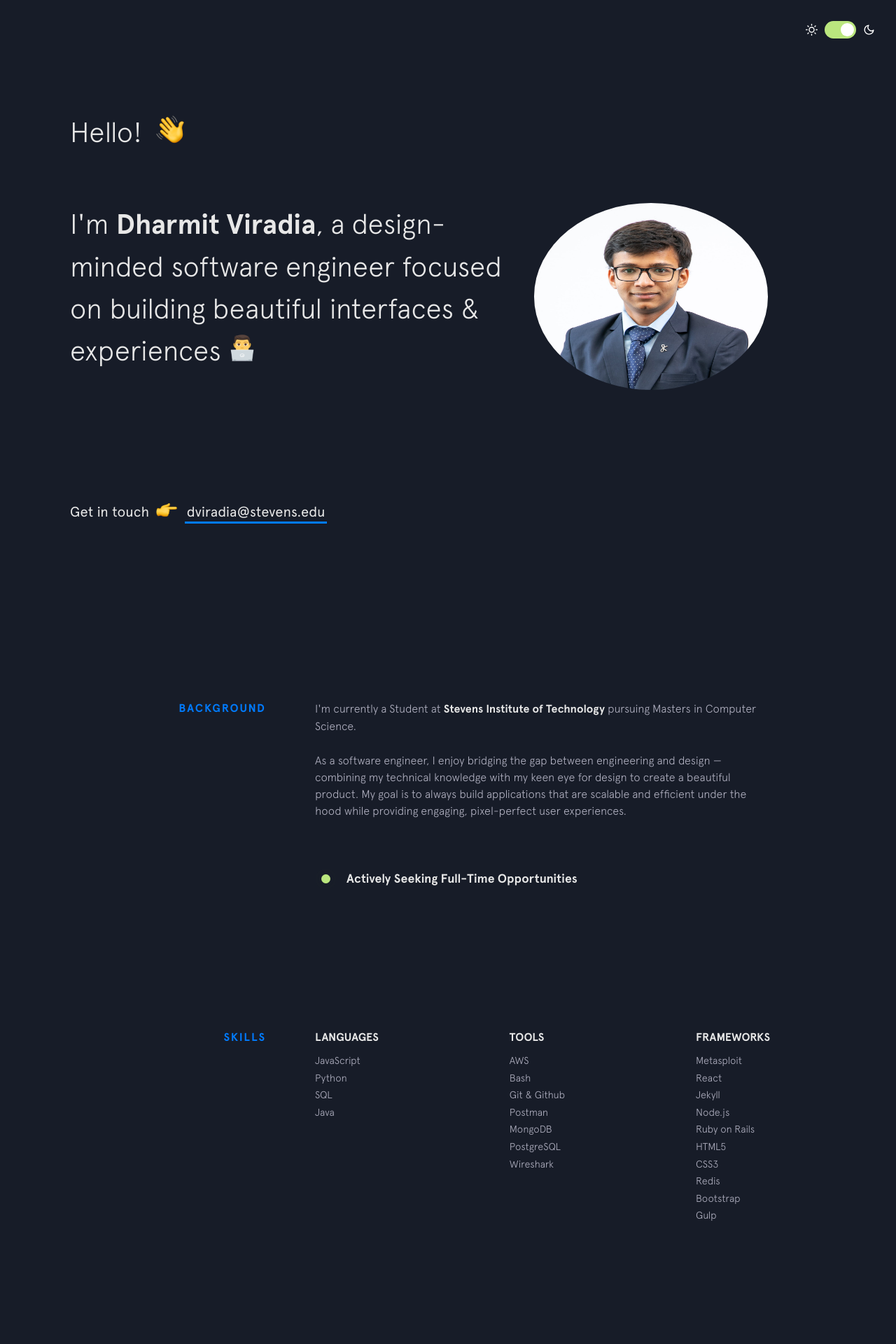
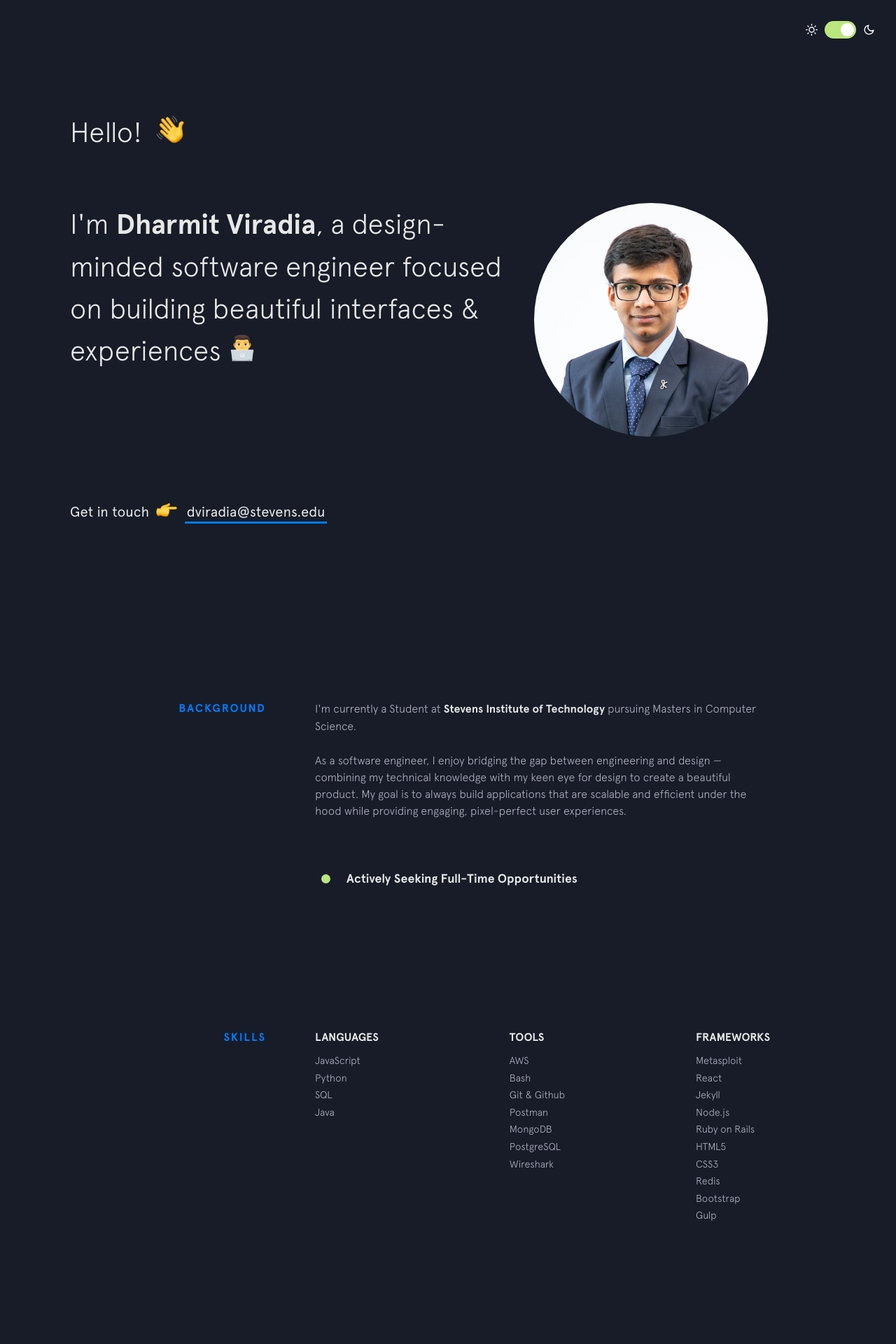
Before and after one commit to dharmitviradia/dharmitviradia.github.io, a Jekyll site: the page built from index.html, in a window 1280 px wide. Shown: the top 1920 px of the page at 70% size. Built offline with Jekyll 4.4.1, drawn with Linux system fonts in a browser that asks for light colours; nearby versions of some CDN libraries.

Commit message:
Update main.css

```diff
--- a/css/main.css
+++ b/css/main.css
@@ -503,7 +503,7 @@ strong {
 
 .tm-img-profile {
     width: 80%;
-    height: 80%;
+    height: 100%;
     display: inline-block;
     vertical-align: middle;
 }
```
